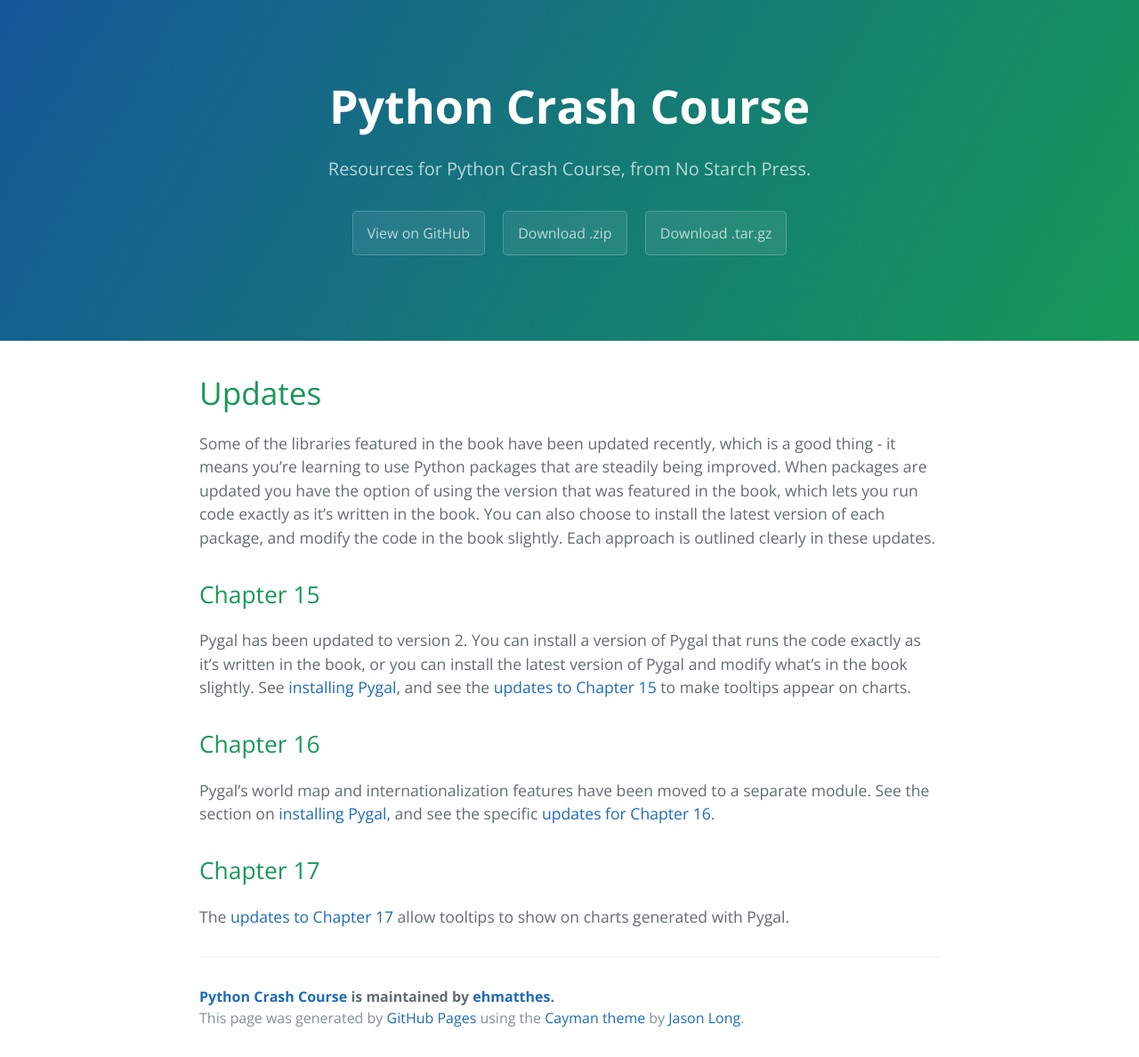
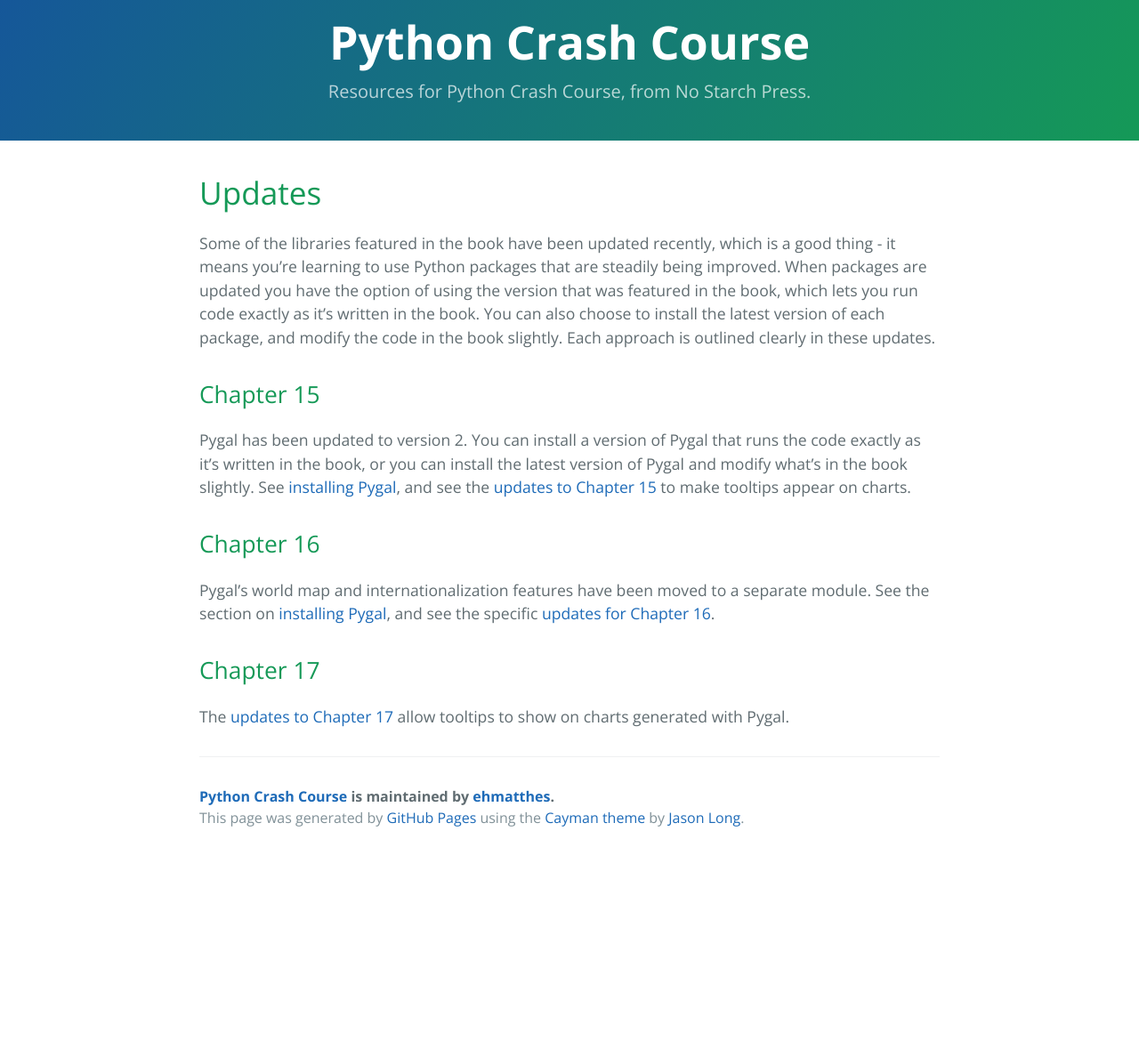
Before and after one commit to ehmatthes/pcc, a Jekyll site: the page built from updates.md, in a window 1280 px wide. Shown: the whole page at 89% size. Built offline with Jekyll 4.4.1, drawn with Linux system fonts in a browser that asks for light colours; after the commit the page ends 963 px from its top, so only the background shows below that.

Commit message:
Simplified header for subpages.

```diff
--- a/_layouts/default.html
+++ b/_layouts/default.html
@@ -10,12 +10,9 @@
     <link rel="stylesheet" type="text/css" href="stylesheets/github-light.css" media="screen">
   </head>
   <body>
-    <section class="page-header">
+    <section class="page-header page-header-subpages">
       <h1 class="project-name">Python Crash Course</h1>
-      <h2 class="project-tagline">Resources for Python Crash Course, from No Starch Press.</h2>
-      <a href="https://github.com/ehmatthes/pcc" class="btn">View on GitHub</a>
-      <a href="https://github.com/ehmatthes/pcc/zipball/master" class="btn">Download .zip</a>
-      <a href="https://github.com/ehmatthes/pcc/tarball/master" class="btn">Download .tar.gz</a>
+      <h2 class="project-tagline project-tagline-subpages">Resources for Python Crash Course, from No Starch Press.</h2>
     </section>
 
     <section class="main-content">
--- a/stylesheets/stylesheet.css
+++ b/stylesheets/stylesheet.css
@@ -61,15 +61,21 @@
 
 @media screen and (min-width: 64em) {
   .page-header {
-    padding: 5rem 6rem; } }
+    padding: 5rem 6rem; }
+  .page-header-subpages {
+    padding: 0.5rem 0.6rem; } }
 
 @media screen and (min-width: 42em) and (max-width: 64em) {
   .page-header {
-    padding: 3rem 4rem; } }
+    padding: 3rem 4rem; }
+  .page-header-subpages {
+    padding: 0.3rem 0.4rem; } }
 
 @media screen and (max-width: 42em) {
   .page-header {
-    padding: 2rem 1rem; } }
+    padding: 2rem 1rem; }
+  .page-header-subpages {
+    padding: 0.2rem 0.1rem; } }
 
 .project-name {
   margin-top: 0;
@@ -91,6 +97,9 @@
   margin-bottom: 2rem;
   font-weight: normal;
   opacity: 0.7; }
+
+.project-tagline-subpages {
+  margin-top: 0rem; }
 
 @media screen and (min-width: 64em) {
   .project-tagline {
```
